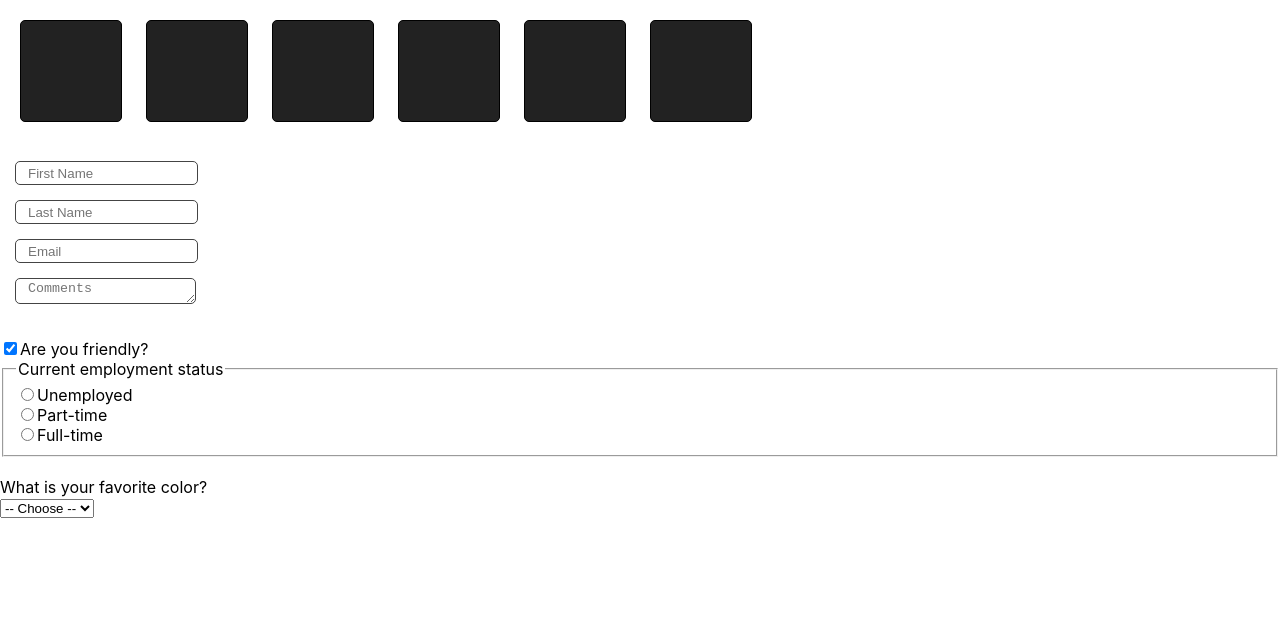
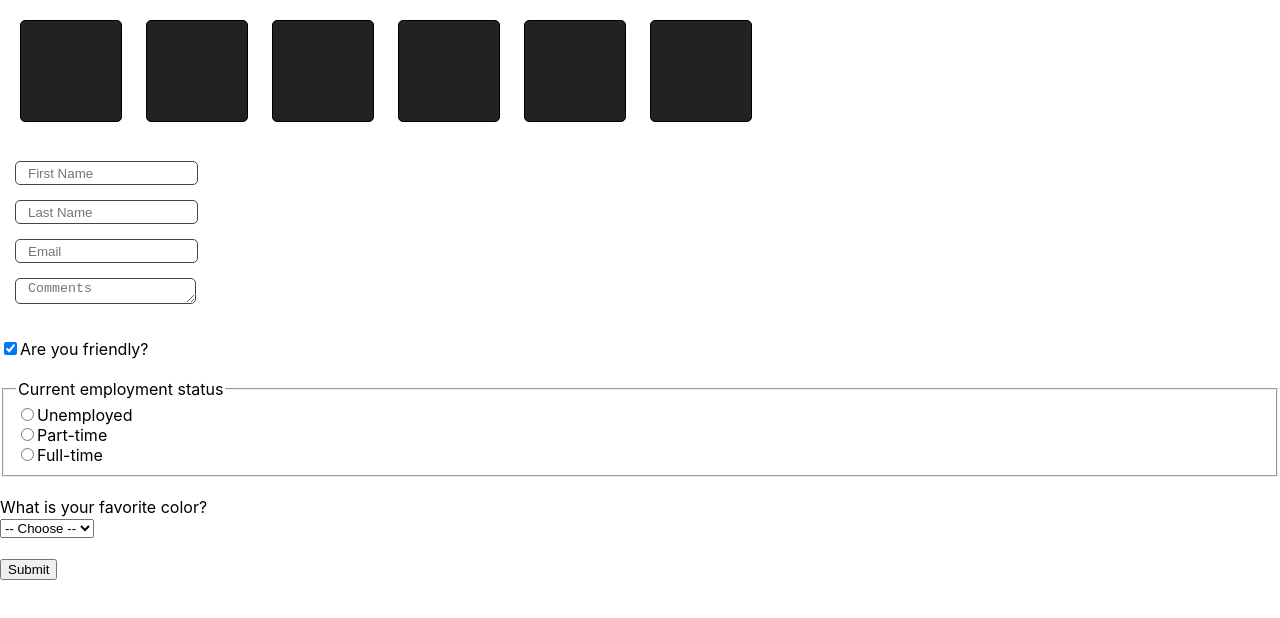
Before and after one commit to simon44LH/boxes-scrimba, a React (Create React App) app: page / in a window 1280 px wide. Shown: the top 618 px of the page. Built offline with nearby package versions, Linux system fonts and the light colour scheme.

Commit message:
added the handleChange (submit button...)

```diff
--- a/src/Form.jsx
+++ b/src/Form.jsx
@@ -12,10 +12,9 @@
     favColor: "",
   });
 
-  console.log(formData.favColor);
+  //console.log(formData.favColor);
 
   function handleChange(event) {
-    console.log(event);
     const { name, value, type, checked } = event.target;
     setFormData((prevFormData) => {
       return {
@@ -25,8 +24,13 @@
     });
   }
 
+  function handleSubmit(event) {
+    event.preventDefault();
+    console.log(formData);
+  }
+
   return (
-    <form>
+    <form onSubmit={handleSubmit}>
       <input
         className="form"
         type="text"
@@ -68,6 +72,8 @@
       />
       <label htmlFor="isFriendly">Are you friendly?</label>
 
+      <br />
+      <br />
       <fieldset>
         <legend>Current employment status</legend>
 
@@ -123,6 +129,10 @@
         <option value="indigo">Indigo</option>
         <option value="violet">Violet</option>
       </select>
+
+      <br />
+      <br />
+      <button>Submit</button>
     </form>
   );
 }
```
